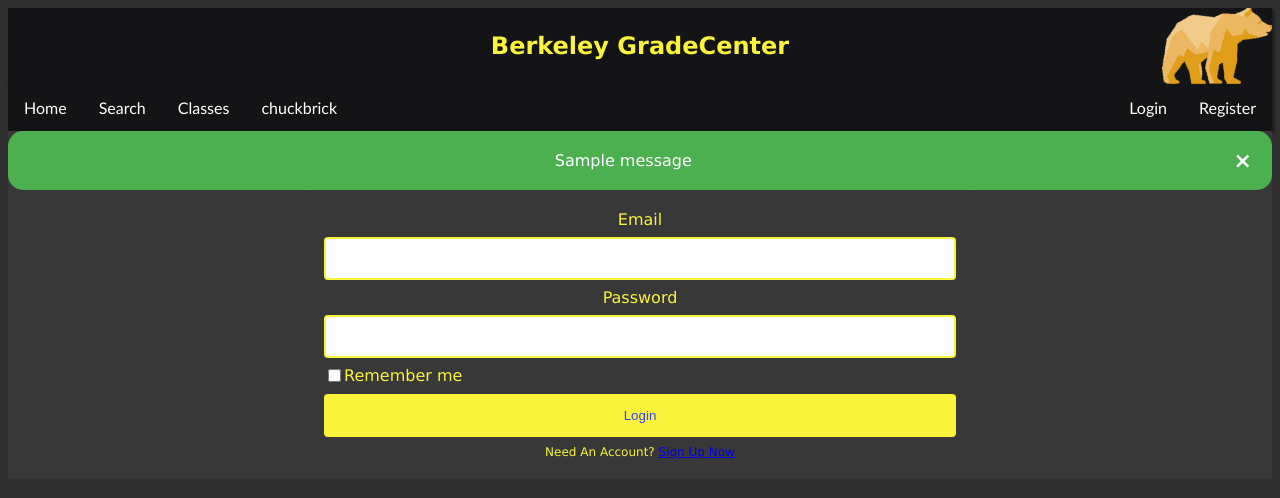
After one commit to arhubdulal/GradeCentral, a Flask app: page /login in a window 1280 px wide. The commit adds this page. Shown: the top 498 px of the page. Run offline with Flask 2, Linux system fonts and the light colour scheme; tables that the repository leaves empty hold one stand-in row (values such as "Sample post"); one stand-in notice (Sample message) is shown.

Commit message:
working UI, login, register, search, forms, w/ css styling and interactive alerts. Some progress on SQL backend database.

```diff
--- a/GradeCentral/templates/index.html
+++ /dev/null
@@ -1,6 +0,0 @@
-{% extends "layout.html" %}
-{% block content %}
-  <div id="indexBody">
-    <h1>what up fam</h1>
-  </div>
-{% endblock content %}
--- /dev/null
+++ b/forms.py
@@ -0,0 +1,33 @@
+#!/usr/bin/env python3
+# -*- coding: utf-8 -*-
+"""
+Created on Sat Jun 29 21:10:08 2019
+
+@author: JustinChen
+"""
+
+from flask_wtf import FlaskForm
+from wtforms import StringField, PasswordField, SubmitField, BooleanField
+from wtforms.validators import DataRequired, Email, EqualTo
+
+#%%
+
+class searchForm(FlaskForm):
+    CLASS = StringField('Item', validators=[DataRequired()])
+    submit = SubmitField('Search')
+
+class registerForm(FlaskForm):
+    email = StringField('Email*',
+                        validators=[DataRequired(), Email()])
+    password = PasswordField('Password*', validators=[DataRequired()])
+    confirm = PasswordField('Confirm Password*',
+                                     validators=[DataRequired(), EqualTo('password')])
+    submit = SubmitField('Sign Up')
+
+
+class loginForm(FlaskForm):
+    email = StringField('Email',
+                        validators=[DataRequired(), Email()])
+    password = PasswordField('Password', validators=[DataRequired()])
+    remember = BooleanField('Remember Me')
+    submit = SubmitField('Login')
--- a/GradeCentral/static/css/layout.css
+++ b/static/css/layout.css
@@ -12,6 +12,7 @@ header, .full-width {
   background-repeat: no-repeat;
   background-size: 110px 80px;
   background-position: right;
+  text-align: center;
 }
 .wrap {
   width: 80%;
@@ -57,11 +58,15 @@ li a:hover {
 .navbar a {
   float: left;
   font-size: 16px;
-  color: #3045FF;
+  color: white;
   text-align: center;
   padding: 14px 16px;
   text-decoration: none;
   font-family: Optima, Segoe, "Segoe UI", Candara, Calibri, Arial, sans-serif;
+}
+
+.navbar-right {
+  float: right;
 }
 
 .dropdown {
@@ -73,7 +78,7 @@ li a:hover {
   font-size: 16px;
   border: none;
   outline: none;
-  color: #3045FF;
+  color: white;
   padding: 14px 16px;
   background-color: inherit;
   font-family: Optima, Segoe, "Segoe UI", Candara, Calibri, Arial, sans-serif;;
@@ -81,7 +86,7 @@ li a:hover {
 }
 
 .navbar a:hover, .dropdown:hover .dropbtn {
-  background-color: #FAF33C;
+  background-color: #3045FF;
 }
 
 .dropdown-content {
@@ -95,29 +100,19 @@ li a:hover {
 
 .dropdown-content a {
   float: none;
-  color: #3045FF;
+  color: white;
   padding: 12px 16px;
   text-decoration: none;
   display: block;
   text-align: left;
 }
 
-.dropdown-content a:hover {
-  background-color: #FAF33C;
-}
+.dropdown-content a:hover {background-color: #3045FF;}
 
-.dropdown:hover .dropdown-content {
-  display: block;
-}
-
-/* Change color of dropdown links on hover */
-.dropdown-content a:hover {background-color: #FAF33C;}
-
-/* Show the dropdown menu on hover */
 .dropdown:hover .dropdown-content {display: block;}
 
 /* Change the background color of the dropdown button when the dropdown content is shown */
-.dropdown:hover .dropbtn {background-color: #FAF33C;}
+.dropdown:hover .dropbtn {background-color: #3045FF;}
 
 .container {
   background-color: #383838;
@@ -125,3 +120,86 @@ li a:hover {
   color: #FAF33C;
   text-align: center;
 }
+
+.logininput, .searchinput, .registerinput {
+  width: 100%;
+  padding: 12px 20px;
+  margin: 8px 0;
+  display: inline-block;
+  border: 2px solid #FAF33C;
+  border-radius: 4px;
+  box-sizing: border-box;
+}
+
+.loginsubmit, .searchsubmit, .registersubmit {
+  width: 100%;
+  background-color: #FAF33C;
+  color: #3045FF;
+  padding: 14px 20px;
+  margin: 8px 0;
+  border: none;
+  border-radius: 4px;
+  cursor: pointer;
+}
+
+.loginsubmit:hover {
+  background-color: #E0DA34;
+}
+
+.searchsubmit:hover {
+  background-color: #E0DA34;
+}
+
+.registersubmit:hover {
+  background-color: #E0DA34;
+}
+
+.login, .search, .register {
+  border-radius: 5px;
+  background-color: #383838;
+  padding: 20px;
+  color: #FAF33C;
+  width: 50%;
+  display: inline-block;
+}
+
+.smalltext {
+  font-size: 12px;
+}
+
+.alert {
+  border-radius: 15px;
+  font-family: "Verdana", Verdana, Sans-serif;
+  padding: 20px;
+  color: white;
+}
+
+.alert.success {
+  background-color: #4CAF50;
+}
+
+.alert.error {
+  background-color: #f44336;
+}
+
+.closebtn {
+  margin-left: 15px;
+  color: white;
+  font-weight: bold;
+  float: right;
+  font-size: 22px;
+  line-height: 20px;
+  cursor: pointer;
+  transition: 0.3s;
+}
+
+.closebtn:hover {
+  color: black;
+}
+
+.checkbox {
+}
+
+.checkbox-left{
+  float: left;
+}
--- a/GradeCentral/templates/layout.html
+++ b/templates/layout.html
@@ -10,7 +10,13 @@
 </header>
 
 <head>
-	<title>nigger</title>
+
+	{% if title %}
+        <title>GradeCenter - {{ title }}</title>
+    {% else %}
+        <title>GradeCenter</title>
+    {% endif %}
+
 	<link rel = "stylesheet" href="{{ url_for('static', filename='css/layout.css')}}">
 	<script type="/script.js"></script>
 </head>
@@ -30,6 +36,12 @@
       <a href="titties">ass</a>
     </div>
     </div>
+
+    <div class="navbar-right">
+      <a href="login">Login</a>
+      <a href="register">Register</a>
+    </div>
+
 	</div>
 
   <div class="container">
--- /dev/null
+++ b/templates/login.html
@@ -0,0 +1,57 @@
+{% extends "layout.html" %}
+{% block content %}
+
+	{% with messages = get_flashed_messages(with_categories=true) %}
+      {% if messages %}
+        {% for category, message in messages %}
+            <div class="alert {{ category }}">
+      			{{ message|capitalize }}
+      			<span class="closebtn">&times;</span>
+      		</div>
+        {% endfor %}
+      {% endif %}
+  {% endwith %}
+
+  	<div class="login">
+		<form method="POST" action="">
+			{{ form.hidden_tag() }}
+
+	    	<label for="email">Email</label>
+	    	{{ form.email(class="logininput") }}
+	    	{% if form.email.errors %}
+			    <div class="alert error">
+			        {% for error in form.email.errors %}
+				        <span class="closebtn">&times;</span>
+				        {{ error }}
+			        {% endfor %}
+			   	</div>
+		    {% endif %}
+
+	    	<label for="pass">Password</label>
+	    	{{ form.password(class="logininput") }}
+	    	<div>
+	    		<div class="checkbox">
+	    			<div class="checkbox-left">{{ form.remember }}</div>
+	    			<div class="checkbox-left">Remember me</div>
+	    		</div>
+			</div>
+	    	{{ form.submit(class="loginsubmit") }}
+
+	    <script>
+	    var close = document.getElementsByClassName("closebtn");
+	    var i;
+	    for (i = 0; i < close.length; i++) {
+	      close[i].onclick = function(){
+	        var div = this.parentElement;
+	        div.style.opacity = "0";
+	        setTimeout(function(){ div.style.display = "none"; }, 600);
+	      }
+	    }
+  		</script>
+		</form>
+		<div class="smalltext">
+			Need An Account? <a href="{{ url_for('register') }}">Sign Up Now</a>
+		</div>
+
+	</div>
+{% endblock content %}
--- /dev/null
+++ b/webapp.py
@@ -0,0 +1,70 @@
+#!/usr/bin/env python3
+# -*- coding: utf-8 -*-
+"""
+Created on Wed Jun 26 22:40:45 2019
+
+@author: JustinChen
+"""
+
+from flask import Flask
+from flask import render_template, redirect, flash, url_for, session
+from flask_sqlalchemy import SQLAlchemy
+
+import Parser
+from forms import searchForm, registerForm, loginForm
+#%%
+app = Flask(__name__)
+app.config['SECRET_KEY'] = 'fuck-this-shit'
+app.config['SQLALCHEMY_DATABASE_URI'] = 'sqlite:///site.db'
+
+db = SQLAlchemy(app)
+
+#%%
+class User(db.Model):
+    id = db.Column(db.Integer, primary_key=True)
+    email = db.Column(db.String(120), unique=True, nullable=False)
+    password = db.Column(db.String(60), nullable=False)
+
+
+    def __repr__(self):
+        return f"User('{self.email}')"
+
+
+#%%
+@app.route("/")
+@app.route("/home")
+def home():
+    return render_template("index.html")
+
+@app.route("/search", methods=['GET', 'POST'])
+def search():
+    form = searchForm()
+    if form.validate_on_submit():
+        results = Parser.getResults(Parser.htmlString(form.CLASS.data))
+        results = [x.json for x in results]
+        return render_template("searchResults.html", results=results)
+    return render_template("search.html", title='Search', form=form)
+
+@app.route("/register", methods=['GET', 'POST'])
+def register():
+    form = registerForm()
+    if form.validate_on_submit():
+        session['email'] = form.email.data
+        flash(f'Account created for {form.email.data}!', 'success')
+        return redirect(url_for('home'))
+    return render_template('register.html', title='Register', form=form)
+
+@app.route("/login", methods=['GET', 'POST'])
+def login():
+    form = loginForm()
+    if form.validate_on_submit():
+        session['email'] = form.email.data
+        if form.email.data == 'hi@gmail.com' and form.password.data == 'password':
+            flash('You have been logged in!', 'success')
+            return redirect(url_for('home'))
+        else:
+            flash('Login Unsuccessful. Please check username and password', 'error')
+    return render_template('login.html', title='Login', form=form)
+
+if __name__ == "main":
+    app.run(debug=True)
```
Also changed, not shown: GradeCentral/webapp.py (deleted, +0 -42 lines), templates/index.html (added, +29 -0 lines), templates/register.html (added, +61 -0 lines), templates/search.html (renamed from GradeCentral/templates/search.html, +5 -12 lines), Parser.py (renamed from GradeCentral/Parser.py), static/pics/bear.jpg (renamed from GradeCentral/static/pics/bear.jpg), static/pics/cal.jpg (renamed from GradeCentral/static/pics/cal.jpg), static/pics/cal.png (renamed from GradeCentral/static/pics/cal.png), templates/searchResults.html (renamed from GradeCentral/templates/searchResults.html), 5 other files.
